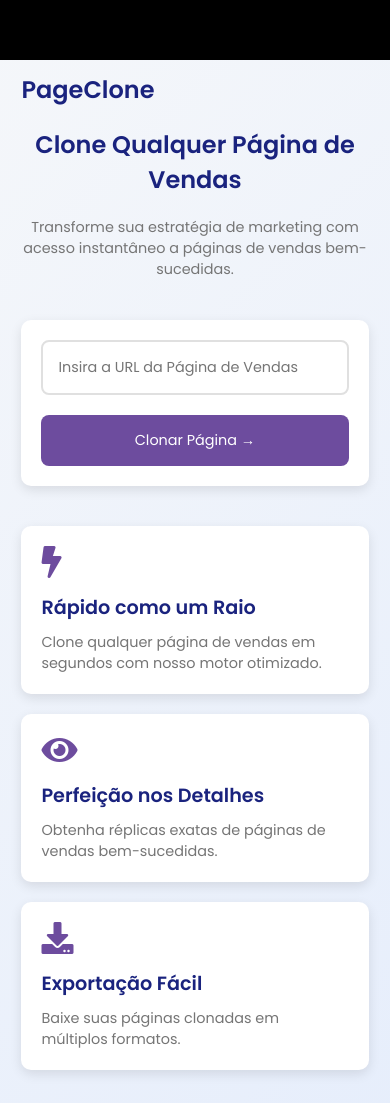
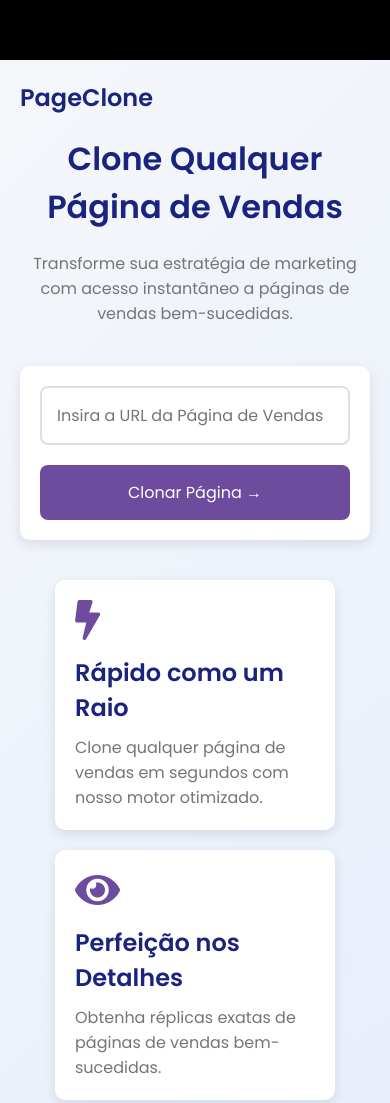
Before and after one commit to zitanelio1/Pageclone, a website: page public/index.html in a window 390 px wide. Shown: the top 1103 px of the page. Drawn offline with Linux system fonts and the light colour scheme.

Commit message:
index.html

```diff
--- a/public/index.html
+++ b/public/index.html
@@ -21,8 +21,6 @@
       display: flex;
       flex-direction: column;
       align-items: center;
-      width: 100%;
-      overflow-x: hidden;
     }
 
     .nav-bar {
@@ -33,14 +31,13 @@
 
     .container {
       max-width: 1200px;
-      width: 95%;
-      padding: 5vw;
+      width: 100%;
+      padding: 40px;
       text-align: center;
-      box-sizing: border-box;
     }
 
     .logo {
-      font-size: clamp(1.5rem, 5vw, 2rem);
+      font-size: 2rem;
       font-weight: 600;
       color: #1a237e;
       text-align: left;
@@ -48,13 +45,13 @@
     }
 
     h1 {
-      font-size: clamp(1.8rem, 6vw, 3rem);
+      font-size: 3rem;
       color: #1a237e;
       margin-bottom: 20px;
     }
 
     .subtitle {
-      font-size: clamp(1rem, 3vw, 1.2rem);
+      font-size: 1.2rem;
       color: #757575;
       margin-bottom: 40px;
     }
@@ -66,7 +63,6 @@
       box-shadow: 0 4px 12px rgba(0, 0, 0, 0.1);
       margin-bottom: 40px;
       display: flex;
-      flex-wrap: wrap;
       justify-content: center;
       align-items: center;
       gap: 20px;
@@ -74,9 +70,8 @@
 
     .input-box input {
       flex: 1;
-      min-width: 200px;
       padding: 15px;
-      font-size: clamp(0.9rem, 2.5vw, 1rem);
+      font-size: 1rem;
       border: 2px solid #e0e0e0;
       border-radius: 8px;
       outline: none;
@@ -84,7 +79,7 @@
 
     .input-box button {
       padding: 15px 30px;
-      font-size: clamp(0.9rem, 2.5vw, 1rem);
+      font-size: 1rem;
       color: #fff;
       background: #6d4c9e;
       border: none;
@@ -99,9 +94,7 @@
 
     .features {
       display: flex;
-      flex-wrap: wrap;
       justify-content: space-around;
-      gap: 20px;
       margin-bottom: 40px;
     }
 
@@ -110,24 +103,24 @@
       padding: 20px;
       border-radius: 10px;
       box-shadow: 0 4px 12px rgba(0, 0, 0, 0.1);
-      width: clamp(250px, 30%, 100%);
+      width: 30%;
       text-align: left;
     }
 
     .feature i {
-      font-size: clamp(2rem, 6vw, 2.5rem);
+      font-size: 2.5rem;
       color: #6d4c9e;
       margin-bottom: 15px;
     }
 
     .feature h3 {
-      font-size: clamp(1.2rem, 4vw, 1.5rem);
+      font-size: 1.5rem;
       color: #1a237e;
       margin-bottom: 10px;
     }
 
     .feature p {
-      font-size: clamp(0.9rem, 2.5vw, 1rem);
+      font-size: 1rem;
       color: #757575;
     }
 
@@ -137,7 +130,7 @@
     }
 
     #timer {
-      font-size: clamp(1rem, 3vw, 1.1rem);
+      font-size: 1.1rem;
       color: #34495e;
       margin-bottom: 10px;
     }
@@ -181,7 +174,6 @@
       border-radius: 8px;
       padding: 10px;
       overflow-y: auto;
-      box-sizing: border-box;
     }
 
     #editable-content * {
@@ -203,7 +195,7 @@
       background: #333;
       color: #fff;
       padding: 5px;
-      font-size: clamp(0.7rem, 2vw, 0.8rem);
+      font-size: 0.8rem;
       border-radius: 3px;
       top: -25px;
       left: 50%;
@@ -222,8 +214,6 @@
       border-radius: 8px;
       box-shadow: 0 4px 12px rgba(0, 0, 0, 0.3);
       z-index: 1000;
-      width: 90%;
-      max-width: 400px;
     }
 
     .popup input {
@@ -260,7 +250,6 @@
 
     .action-buttons {
       display: flex;
-      flex-wrap: wrap;
       justify-content: center;
       gap: 20px;
       margin-top: 20px;
@@ -268,7 +257,7 @@
 
     .action-buttons button {
       padding: 15px 30px;
-      font-size: clamp(0.9rem, 2.5vw, 1rem);
+      font-size: 1rem;
       color: #fff;
       border: none;
       border-radius: 8px;
@@ -294,7 +283,7 @@
     footer {
       text-align: center;
       margin-top: 30px;
-      font-size: clamp(0.8rem, 2vw, 0.9rem);
+      font-size: 0.9rem;
       color: #7f8c8d;
       padding: 20px;
       background: #f9f9f9;
@@ -302,9 +291,18 @@
       width: 100%;
     }
 
+    /* Media Queries para Responsividade */
     @media (max-width: 768px) {
       .container {
-        padding: 4vw;
+        padding: 20px;
+      }
+      .features {
+        flex-direction: column;
+        align-items: center;
+      }
+      .feature {
+        width: 80%;
+        margin-bottom: 20px;
       }
       .input-box {
         flex-direction: column;
@@ -312,34 +310,31 @@
       .input-box input, .input-box button {
         width: 100%;
       }
-      .features {
-        flex-direction: column;
-        align-items: center;
-      }
-      .feature {
-        width: 100%;
-      }
       .action-buttons {
         flex-direction: column;
-        align-items: center;
+      }
+      .action-buttons button {
+        width: 100%;
+        margin-bottom: 10px;
       }
     }
 
     @media (max-width: 480px) {
-      .container {
-        padding: 3vw;
-      }
       h1 {
-        font-size: clamp(1.5rem, 5vw, 2rem);
+        font-size: 2rem;
       }
       .subtitle {
-        font-size: clamp(0.9rem, 2.5vw, 1rem);
+        font-size: 1rem;
+      }
+      .logo {
+        font-size: 1.5rem;
       }
     }
   </style>
 </head>
 <body>
   <div class="nav-bar"></div>
+
   <div class="container">
     <div class="logo">PageClone</div>
     <h1>Clone Qualquer Página de Vendas</h1>
@@ -382,12 +377,14 @@
       <button id="downloadBtn" style="display: none;">Baixar Página Editada</button>
     </div>
   </div>
+
   <div class="overlay" id="overlay"></div>
   <div class="popup" id="linkPopup">
     <h3>Trocar Link do Botão</h3>
     <input type="text" id="newLink" placeholder="Insira o novo link">
     <button id="saveLinkBtn">Salvar</button>
   </div>
+
   <footer>Todos os direitos reservados a PageClone - Transformando ideias em realidade desde 2024.</footer>
 
   <script>
@@ -401,10 +398,13 @@
       const newLinkInput = document.getElementById('newLink');
       const saveLinkBtn = document.getElementById('saveLinkBtn');
 
+      // Permitir edição de texto
       editableContent.addEventListener('input', () => {
+        // Atualizar o HTML editado
         originalHtml = originalHtml.replace(/<body>[\s\S]*<\/body>/i, `<body>${editableContent.innerHTML}</body>`);
       });
 
+      // Detectar cliques em botões ou links para abrir o pop-up
       editableContent.addEventListener('click', (e) => {
         const target = e.target;
         if (target.tagName === 'A' || target.tagName === 'BUTTON') {
@@ -416,6 +416,7 @@
         }
       });
 
+      // Salvar novo link
       saveLinkBtn.addEventListener('click', () => {
         const newLink = newLinkInput.value.trim();
         if (newLink && currentButton) {
@@ -431,6 +432,7 @@
         currentButton = null;
       });
 
+      // Fechar pop-up ao clicar fora
       overlay.addEventListener('click', () => {
         linkPopup.style.display = 'none';
         overlay.style.display = 'none';
@@ -454,7 +456,7 @@
 
       cloneBtn.textContent = 'Clonando...';
       cloneBtn.disabled = true;
-      editableContent.innerHTML = '';
+      editableContent.innerHTML = ''; // Limpar o conteúdo
       timerDisplay.textContent = 'Iniciando clonagem...';
       progressBar.style.display = 'block';
       progress.style.width = '0%';
@@ -482,6 +484,7 @@
           progressPercent = Math.min((elapsed / estimatedTimeout) * 100, 95);
           progress.style.width = `${progressPercent}%`;
 
+          // Mensagens dinâmicas com base no progresso
           if (progressPercent < 30) {
             timerDisplay.textContent = 'Iniciando clonagem...';
           } else if (progressPercent < 60) {
@@ -491,6 +494,7 @@
           }
         }, 100);
 
+        // Armazenar o HTML original e extrair o corpo para a tabela editável
         originalHtml = html;
         const parser = new DOMParser();
         const doc = parser.parseFromString(html, 'text/html');
@@ -542,4 +546,4 @@
     });
   </script>
 </body>
-  </html>
+</html>
```
